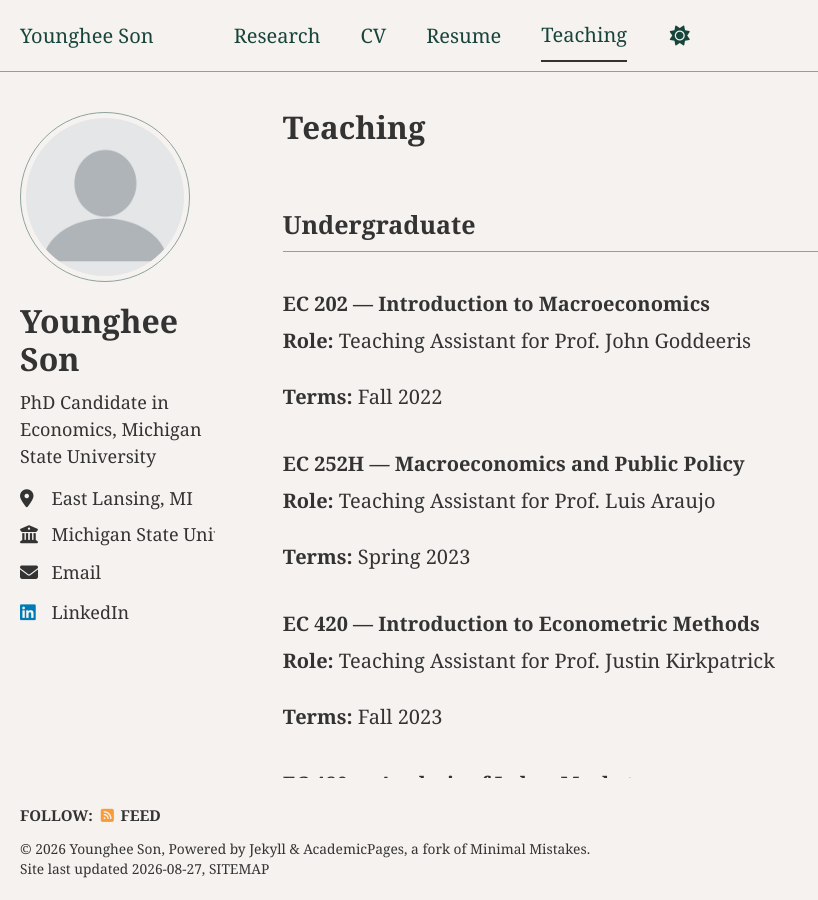
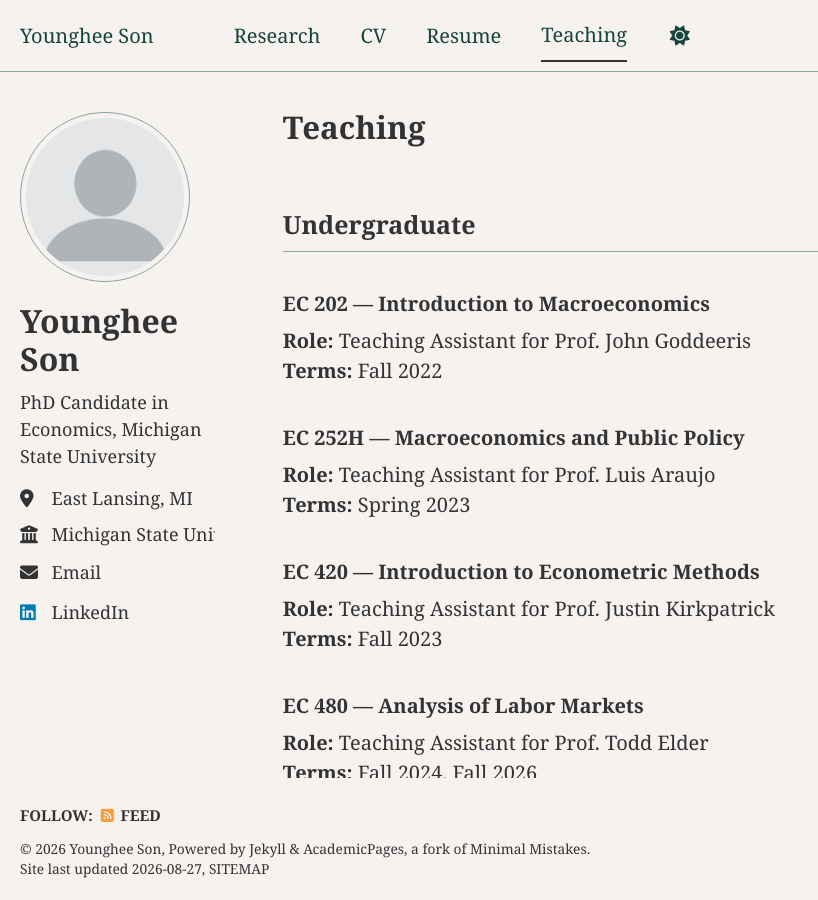
Before and after one commit to younghee-son/younghee-son.github.io, a Jekyll site: the page built from _pages/teaching.md, in a window 1280 px wide and 900 px high. Shown: the whole window, without its empty margins (0-818 px from the left). Built offline with Jekyll 4.4.1, drawn with Linux system fonts in a browser that asks for light colours; some web fonts are replaced; a style sheet for code colours, icons or effects is not loaded.

```diff
--- a/_pages/teaching.md
+++ b/_pages/teaching.md
@@ -8,40 +8,26 @@ author_profile: true
 ## Undergraduate
 
 ### EC 202 — Introduction to Macroeconomics
-**Role:** Teaching Assistant for Prof. John Goddeeris
-
-**Terms:** Fall 2022<br>
+**Role:** Teaching Assistant for Prof. John Goddeeris<br> **Terms:** Fall 2022<br>
 
 ### EC 252H — Macroeconomics and Public Policy
-**Role:** Teaching Assistant for Prof. Luis Araujo
-
-**Terms:** Spring 2023<br>
+**Role:** Teaching Assistant for Prof. Luis Araujo<br> **Terms:** Spring 2023<br>
 
 ### EC 420 — Introduction to Econometric Methods
-**Role:** Teaching Assistant for Prof. Justin Kirkpatrick
-
-**Terms:** Fall 2023<br>
+**Role:** Teaching Assistant for Prof. Justin Kirkpatrick<br> **Terms:** Fall 2023<br>
 
 ### EC 480 — Analysis of Labor Markets
-**Role:** Teaching Assistant for Prof. Todd Elder
-
-**Terms:** Fall 2024, Fall 2026<br>
+**Role:** Teaching Assistant for Prof. Todd Elder<br>**Terms:** Fall 2024, Fall 2026<br>
 
 ---
 
 ## Graduate
 
 ### EC 812B — Microeconomics II
-**Role:** Teaching Assistant for Prof. Hanzhe Zhang
-
-**Terms:** Spring 2024
+**Role:** Teaching Assistant for Prof. Hanzhe Zhang<br>**Terms:** Spring 2024
 
 ### EC 820A — Econometrics IA
-**Role:** Teaching Assistant for Prof. Kyoo il Kim
-
-**Terms:** Fall 2025
+**Role:** Teaching Assistant for Prof. Kyoo il Kim<br>**Terms:** Fall 2025
 
 ### EC 821A — Advanced Econometrics I
-**Role:** Teaching Assistant for Prof. Jeffrey Wooldridge
-
-**Terms:** Fall 2026
+**Role:** Teaching Assistant for Prof. Jeffrey Wooldridge<br>**Terms:** Fall 2026
```
